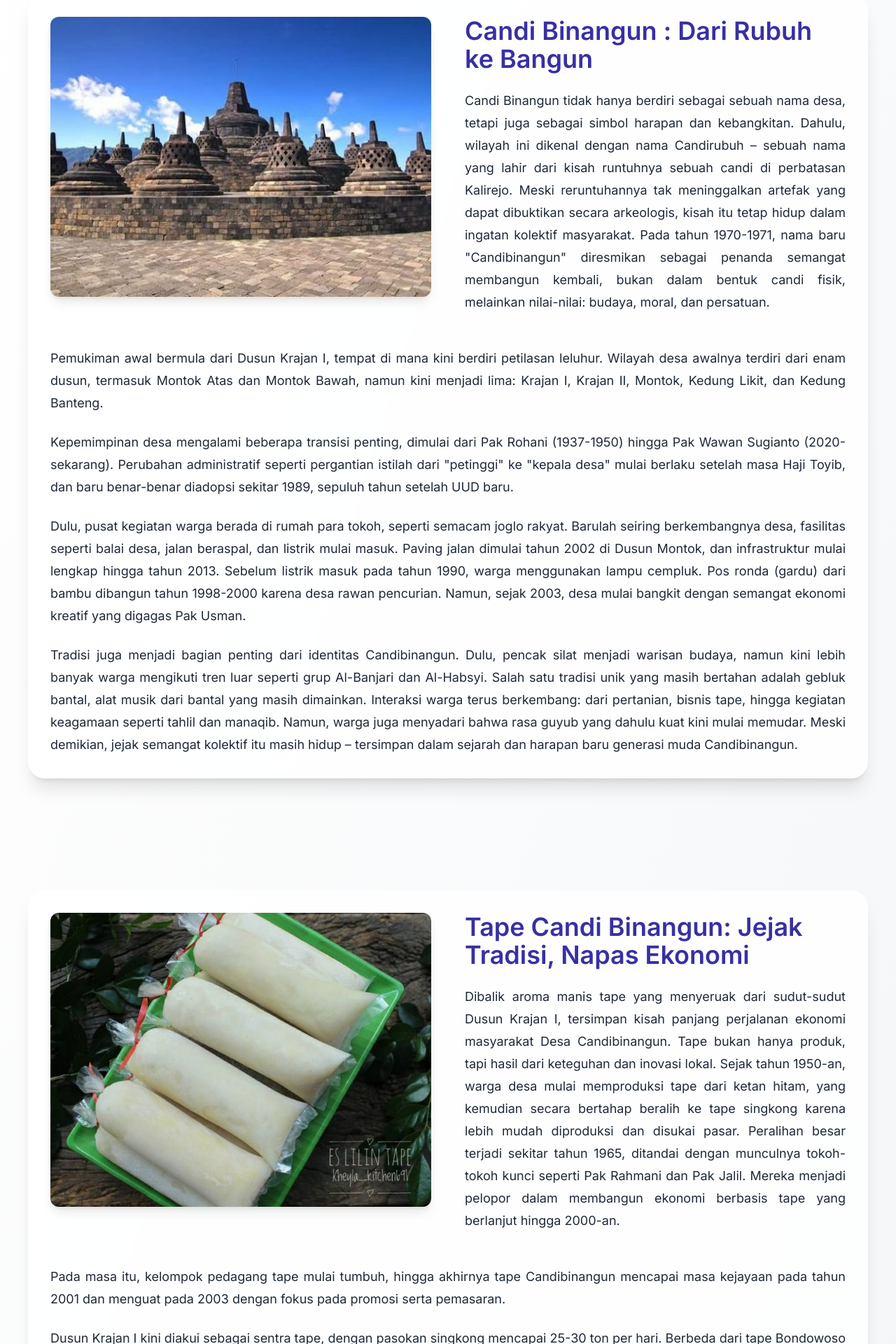
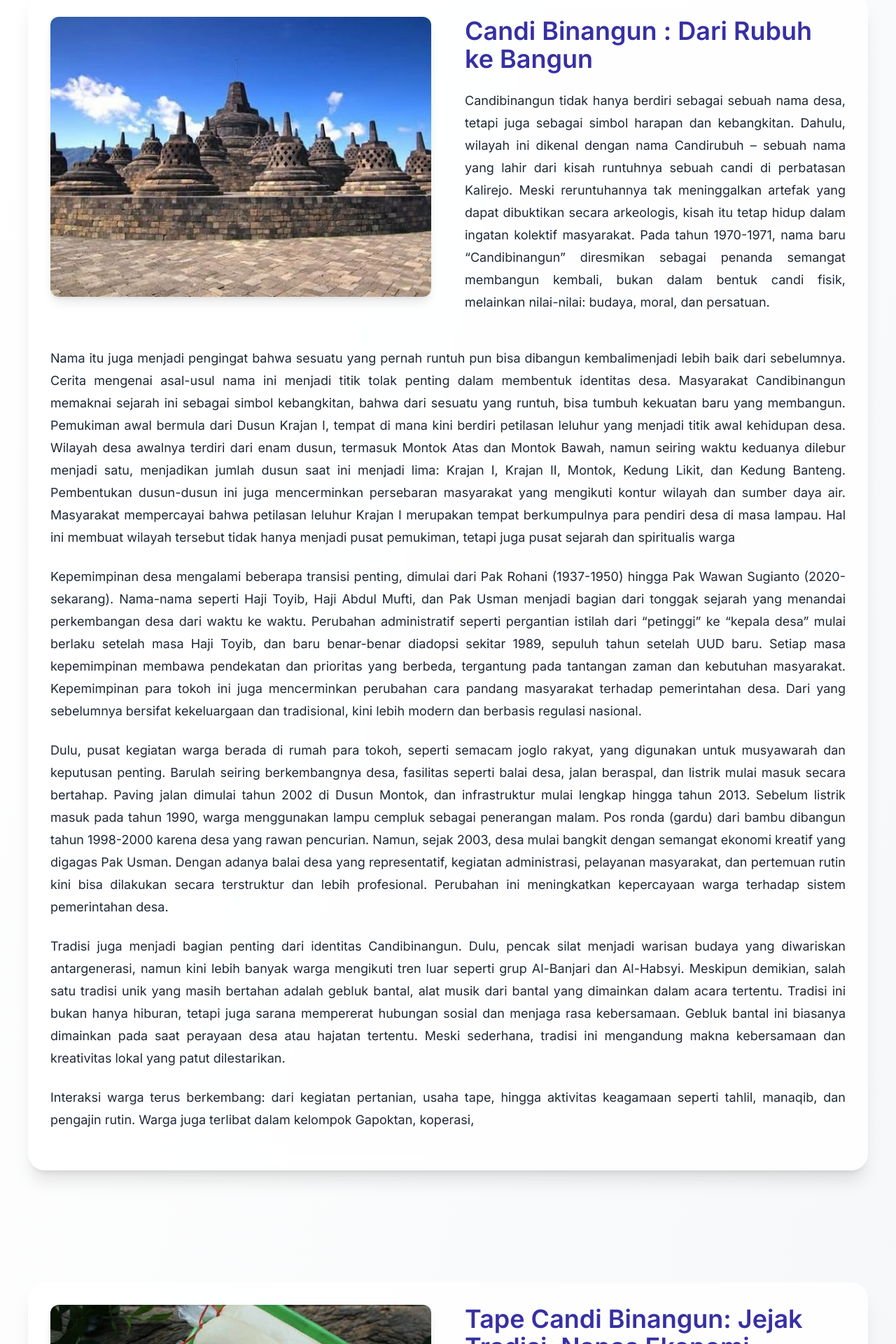
Before and after one commit to Slmnalfrs/candibinangun-web, a React (Create React App) app: page /profil in a window 1280 px wide. Shown: the part 580-2500 px from the top of the page at 70% size. Built offline with nearby package versions, Linux system fonts and the light colour scheme.

Commit message:
four commit

```diff
--- a/src/pages/Profil.jsx
+++ b/src/pages/Profil.jsx
@@ -60,7 +60,7 @@ export default function ProfilDesa() {
                 Candi Binangun : Dari Rubuh ke Bangun
               </h2>
               <p className="text-sm sm:text-base lg:text-lg leading-6 sm:leading-7 lg:leading-8 text-gray-800 text-justify">
-                Candi Binangun tidak hanya berdiri sebagai sebuah nama desa, tetapi juga sebagai simbol harapan dan kebangkitan. Dahulu, wilayah ini dikenal dengan nama Candirubuh – sebuah nama yang lahir dari kisah runtuhnya sebuah candi di perbatasan Kalirejo. Meski reruntuhannya tak meninggalkan artefak yang dapat dibuktikan secara arkeologis, kisah itu tetap hidup dalam ingatan kolektif masyarakat. Pada tahun 1970-1971, nama baru "Candibinangun" diresmikan sebagai penanda semangat membangun kembali, bukan dalam bentuk candi fisik, melainkan nilai-nilai: budaya, moral, dan persatuan.
+               Candibinangun tidak hanya berdiri sebagai sebuah nama desa, tetapi juga sebagai simbol harapan dan kebangkitan. Dahulu, wilayah ini dikenal dengan nama Candirubuh – sebuah nama yang lahir dari kisah runtuhnya sebuah candi di perbatasan Kalirejo. Meski reruntuhannya tak meninggalkan artefak yang dapat dibuktikan secara arkeologis, kisah itu tetap hidup dalam ingatan kolektif masyarakat. Pada tahun 1970-1971, nama baru “Candibinangun” diresmikan sebagai penanda semangat membangun kembali, bukan dalam bentuk candi fisik, melainkan nilai-nilai: budaya, moral, dan persatuan.
               </p>
             </motion.div>
           </div>
@@ -73,16 +73,19 @@ export default function ProfilDesa() {
           >
             <div className="prose prose-sm sm:prose-base lg:prose-lg max-w-none text-justify">
               <p className="text-sm sm:text-base lg:text-lg leading-6 sm:leading-7 lg:leading-8 text-gray-800 mb-4 sm:mb-6">
-                Pemukiman awal bermula dari Dusun Krajan I, tempat di mana kini berdiri petilasan leluhur. Wilayah desa awalnya terdiri dari enam dusun, termasuk Montok Atas dan Montok Bawah, namun kini menjadi lima: Krajan I, Krajan II, Montok, Kedung Likit, dan Kedung Banteng.
+              Nama itu juga menjadi pengingat bahwa sesuatu yang pernah runtuh pun bisa dibangun kembalimenjadi lebih baik dari sebelumnya. Cerita mengenai asal-usul nama ini menjadi titik tolak penting dalam membentuk identitas desa. Masyarakat Candibinangun memaknai sejarah ini sebagai simbol kebangkitan, bahwa dari sesuatu yang runtuh, bisa tumbuh kekuatan baru yang membangun. Pemukiman awal bermula dari Dusun Krajan I, tempat di mana kini berdiri petilasan leluhur yang menjadi titik awal kehidupan desa. Wilayah desa awalnya terdiri dari enam dusun, termasuk Montok Atas dan Montok Bawah, namun seiring waktu keduanya dilebur menjadi satu, menjadikan jumlah dusun saat ini menjadi lima: Krajan I, Krajan II, Montok, Kedung Likit, dan Kedung Banteng. Pembentukan dusun-dusun ini juga mencerminkan persebaran masyarakat yang mengikuti kontur wilayah dan sumber daya air. Masyarakat mempercayai bahwa petilasan leluhur Krajan I merupakan tempat berkumpulnya para pendiri desa di masa lampau. Hal ini membuat wilayah tersebut tidak hanya menjadi pusat pemukiman, tetapi juga pusat sejarah dan spiritualis warga
               </p>
               <p className="text-sm sm:text-base lg:text-lg leading-6 sm:leading-7 lg:leading-8 text-gray-800 mb-4 sm:mb-6">
-                Kepemimpinan desa mengalami beberapa transisi penting, dimulai dari Pak Rohani (1937-1950) hingga Pak Wawan Sugianto (2020-sekarang). Perubahan administratif seperti pergantian istilah dari "petinggi" ke "kepala desa" mulai berlaku setelah masa Haji Toyib, dan baru benar-benar diadopsi sekitar 1989, sepuluh tahun setelah UUD baru.
+                Kepemimpinan desa mengalami beberapa transisi penting, dimulai dari Pak Rohani (1937-1950) hingga Pak Wawan Sugianto (2020-sekarang). Nama-nama seperti Haji Toyib, Haji Abdul Mufti, dan Pak Usman menjadi bagian dari tonggak sejarah yang menandai perkembangan desa dari waktu ke waktu. Perubahan administratif seperti pergantian istilah dari “petinggi” ke “kepala desa” mulai berlaku setelah masa Haji Toyib, dan baru benar-benar diadopsi sekitar 1989, sepuluh tahun setelah UUD baru. Setiap masa kepemimpinan membawa pendekatan dan prioritas yang berbeda, tergantung pada tantangan zaman dan kebutuhan masyarakat. Kepemimpinan para tokoh ini juga mencerminkan perubahan cara pandang masyarakat terhadap pemerintahan desa. Dari yang sebelumnya bersifat kekeluargaan dan tradisional, kini lebih modern dan berbasis regulasi nasional.
               </p>
               <p className="text-sm sm:text-base lg:text-lg leading-6 sm:leading-7 lg:leading-8 text-gray-800 mb-4 sm:mb-6">
-                Dulu, pusat kegiatan warga berada di rumah para tokoh, seperti semacam joglo rakyat. Barulah seiring berkembangnya desa, fasilitas seperti balai desa, jalan beraspal, dan listrik mulai masuk. Paving jalan dimulai tahun 2002 di Dusun Montok, dan infrastruktur mulai lengkap hingga tahun 2013. Sebelum listrik masuk pada tahun 1990, warga menggunakan lampu cempluk. Pos ronda (gardu) dari bambu dibangun tahun 1998-2000 karena desa rawan pencurian. Namun, sejak 2003, desa mulai bangkit dengan semangat ekonomi kreatif yang digagas Pak Usman.
+                Dulu, pusat kegiatan warga berada di rumah para tokoh, seperti semacam joglo rakyat, yang digunakan untuk musyawarah dan keputusan penting. Barulah seiring berkembangnya desa, fasilitas seperti balai desa, jalan beraspal, dan listrik mulai masuk secara bertahap. Paving jalan dimulai tahun 2002 di Dusun Montok, dan infrastruktur mulai lengkap hingga tahun 2013. Sebelum listrik masuk pada tahun 1990, warga menggunakan lampu cempluk sebagai penerangan malam. Pos ronda (gardu) dari bambu dibangun tahun 1998-2000 karena desa yang rawan pencurian. Namun, sejak 2003, desa mulai bangkit dengan semangat ekonomi kreatif yang digagas Pak Usman. Dengan adanya balai desa yang representatif, kegiatan administrasi, pelayanan masyarakat, dan pertemuan rutin kini bisa dilakukan secara terstruktur dan lebih profesional. Perubahan ini meningkatkan kepercayaan warga terhadap sistem pemerintahan desa.
               </p>
-              <p className="text-sm sm:text-base lg:text-lg leading-6 sm:leading-7 lg:leading-8 text-gray-800">
-                Tradisi juga menjadi bagian penting dari identitas Candibinangun. Dulu, pencak silat menjadi warisan budaya, namun kini lebih banyak warga mengikuti tren luar seperti grup Al-Banjari dan Al-Habsyi. Salah satu tradisi unik yang masih bertahan adalah gebluk bantal, alat musik dari bantal yang masih dimainkan. Interaksi warga terus berkembang: dari pertanian, bisnis tape, hingga kegiatan keagamaan seperti tahlil dan manaqib. Namun, warga juga menyadari bahwa rasa guyub yang dahulu kuat kini mulai memudar. Meski demikian, jejak semangat kolektif itu masih hidup – tersimpan dalam sejarah dan harapan baru generasi muda Candibinangun.
+              <p className="text-sm sm:text-base lg:text-lg leading-6 sm:leading-7 lg:leading-8 text-gray-800 mb-4 sm:mb-6">
+                Tradisi juga menjadi bagian penting dari identitas Candibinangun. Dulu, pencak silat menjadi warisan budaya yang diwariskan antargenerasi, namun kini lebih banyak warga mengikuti tren luar seperti grup Al-Banjari dan Al-Habsyi. Meskipun demikian, salah satu tradisi unik yang masih bertahan adalah gebluk bantal, alat musik dari bantal yang dimainkan dalam acara tertentu. Tradisi ini bukan hanya hiburan, tetapi juga sarana mempererat hubungan sosial dan menjaga rasa kebersamaan. Gebluk bantal ini biasanya dimainkan pada saat perayaan desa atau hajatan tertentu. Meski sederhana, tradisi ini mengandung makna kebersamaan dan kreativitas lokal yang patut dilestarikan.
+              </p>
+              <p className="text-sm sm:text-base lg:text-lg leading-6 sm:leading-7 lg:leading-8 text-gray-800 mb-4 sm:mb-6">
+                Interaksi warga terus berkembang: dari kegiatan pertanian, usaha tape, hingga aktivitas keagamaan seperti tahlil, manaqib, dan pengajin rutin. Warga juga terlibat dalam kelompok Gapoktan, koperasi,
               </p>
             </div>
           </motion.div>
@@ -116,7 +119,7 @@ export default function ProfilDesa() {
                 Tape Candi Binangun: Jejak Tradisi, Napas Ekonomi
               </h2>
               <p className="text-sm sm:text-base lg:text-lg leading-6 sm:leading-7 lg:leading-8 text-gray-800 text-justify">
-                Dibalik aroma manis tape yang menyeruak dari sudut-sudut Dusun Krajan I, tersimpan kisah panjang perjalanan ekonomi masyarakat Desa Candibinangun. Tape bukan hanya produk, tapi hasil dari keteguhan dan inovasi lokal. Sejak tahun 1950-an, warga desa mulai memproduksi tape dari ketan hitam, yang kemudian secara bertahap beralih ke tape singkong karena lebih mudah diproduksi dan disukai pasar. Peralihan besar terjadi sekitar tahun 1965, ditandai dengan munculnya tokoh-tokoh kunci seperti Pak Rahmani dan Pak Jalil. Mereka menjadi pelopor dalam membangun ekonomi berbasis tape yang berlanjut hingga 2000-an.
+               Dibalik aroma manis tape yang menyeruak dari sudut-sudut Dusun Krajan I, tersimpan kisah panjang perjalanan ekonomi masyarakat Desa Candibinangun. Tape bukan hanya produk, tapi hasil dari keteguhan dan inovasi lokal. Sejak tahun 1950, warga desa mulai memproduksi tape dari ketan hitam, yang kemudian secara bertahap beralih ke tape singkong karena lebih mudah diproduksi dan disukai pasar. Pergeseran ini bukan semata-mata keputusan bisnis, tapi juga respons terhadap keterbatasan bahan baku dan perubahan selera konsumen. Tape singkong lebih cepat diproses, lebih murah, dan mampu menjangkau lebih banyak kalangan.
               </p>
             </motion.div>
           </div>
@@ -128,18 +131,27 @@ export default function ProfilDesa() {
             transition={{ duration: 0.8, delay: 0.2 }}
           >
             <div className="prose prose-sm sm:prose-base lg:prose-lg max-w-none text-justify">
-              <p className="text-sm sm:text-base lg:text-lg leading-6 sm:leading-7 lg:leading-8 text-gray-800 mb-4 sm:mb-6">
-                Pada masa itu, kelompok pedagang tape mulai tumbuh, hingga akhirnya tape Candibinangun mencapai masa kejayaan pada tahun 2001 dan menguat pada 2003 dengan fokus pada promosi serta pemasaran.
+              <p className="text-sm sm:text-base lg:text-lg leading-6 sm:leading-7 lg:leading-8 text-gray-800  mb-4 sm:mb-6">
+                Peralihan besar terjadi sekitar tahun 1965, ditandai dengan munculnya tokoh-tokoh kunci seperti Pak Rahmani dan Pak Jalil. Mereka menjadi pelopor dalam membangun ekonomi berbasis tape yang berlanjut hingga tahun 2000. Pada masa itu, kelompok pedagang tape mulai tumbuh, hingga akhirnya tape Candibinangun mencapai masa kejayaan pada tahun 2001 dan menguat pada 2003 dengan fokus pada promosi serta pemasaran. Dari sistem penjualan tradisional seperti pikulan, usaha ini berkembang hingga mampu menggunakan kendaraan bermotor untuk distribusi. Pendekatan kolektif dalam usaha tape juga menciptakan jaringan sosial dan ekonomi yang saling mendukung di antara warga.
               </p>
               <p className="text-sm sm:text-base lg:text-lg leading-6 sm:leading-7 lg:leading-8 text-gray-800 mb-4 sm:mb-6">
-                Dusun Krajan I kini diakui sebagai sentra tape, dengan pasokan singkong mencapai 25-30 ton per hari. Berbeda dari tape Bondowoso yang dikukus dan tahan lama, tape dari Candibinangun direbus agar proses lebih cepat dan produk bisa langsung diedarkan. Dalam 2-3 hari, tape dalam kemasan kresek biasanya sudah habis terjual di pasar tradisional.
+               Dusun Krajan I kini diakui sebagai sentra tape, dengan pasokan singkong mencapai 25-30 ton per hari. Berbeda dari tape Bondowoso yang dikukus dan tahan lama, tape dari Candibinangun direbus agar proses lebih cepat dan produk bisa langsung diedarkan. Dalam 2-3 hari, tape dalam kemasan kresek biasanya sudah habis terjual di pasar tradisional. Proses perebusan juga dipilih karena lebih hemat energi, efisiensi waktu, dan cocok untuk memenuhi permintaan dalam jumlah besar, terutama saat musim liburan atau hari pasar. Kendati lebih cepat basi dibanding tape kukus, tape rebus dinilai lebih praktis dan sesuai dengan ritme konsumsi masyarakat.
               </p>
               <p className="text-sm sm:text-base lg:text-lg leading-6 sm:leading-7 lg:leading-8 text-gray-800 mb-4 sm:mb-6">
-                Kemasan menjadi salah satu bentuk inovasi: dari kresek tradisional (disebut "manohara"), hingga mika dan kardus untuk segmen premium. Setidaknya ada 20 pelaku usaha menggunakan mika dan sudah memiliki izin resmi. Kardus digunakan untuk oleh-oleh dan dapat bertahan hingga 10 hari tanpa pengawet.
+                Kemasan menjadi salah satu bentuk inovasi: dari kresek tradisional (disebut “manohara”), hingga mika dan kardus untuk segmen premium. Setidaknya ada 20 pelaku usaha menggunakan mika dan sudah memiliki izin resmi. Kardus digunakan untuk oleh-oleh dan dapat bertahan hingga 10 hari tanpa pengawet. Kemasan bukan hanya sekedar pelindung, tetapi juga simbol kualitas dan branding yang memengaruhi harga jual. Pilihan kemasan turut disesuaikan dengan target pasar, seperti kresek untuk pasar tradisional, mika untuk pasar wisata, dan kardus untuk keperluan khusus seperti hadiah atau oleh-oleh, kemasan kardus biasanya digunakan ketika ada pesanan untuk kalangan atas.
               </p>
-              <p className="text-sm sm:text-base lg:text-lg leading-6 sm:leading-7 lg:leading-8 text-gray-800">
-                Menariknya, meski proses produksi masih tradisional, sistem pemasaran telah berkembang. Penjualan dilakukan secara langsung, via agen pasar, hingga ke platform online seperti TikTok, Facebook, dan website milik kemitraan. Sampel tape kerap dikirim ke toko atau pasar untuk menarik pelanggan baru. Bahkan limbah kulit singkong tidak terbuang sia-sia, namun digunakan sebagai pakan ternak karena masih mengandung sisa tepung tapioka. Tape bukan hanya sumber penghasilan, tapi juga simbol ketekunan, keterhubungan antar warga, dan ketahanan sosial Candibinangun. Dari yang semula petani, kini warga bertransformasi menjadi pelaku usaha rumahan yang menjaga warisan, sekaligus membuka peluang baru bagi generasi muda.
+              <p className="text-sm sm:text-base lg:text-lg leading-6 sm:leading-7 lg:leading-8 text-gray-800 mb-4 sm:mb-6">
+               Menariknya, meski proses produksi masih tradisional, sistem pemasaran telah berkembang. Penjualan dilakukan secara langsung, via agen pasar, hingga ke platform online seperti TikTok, Facebook, dan website milik kemitraan. Sampel tape kerap dikirim ke toko atau pasar untuk menarik pelanggan baru. Bahkan limbah kulit singkong tidak terbuang sia-sia, namun digunakan sebagai pakan ternak karena masih mengandung sisa tepung tapioka. Para produsen kini juga semakin sadar akan pentingnya pencatatan, pengemasan yang higienis, dan komunikasi aktif dengan konsumen.
               </p>
+                <p className="text-sm sm:text-base lg:text-lg leading-6 sm:leading-7 lg:leading-8 text-gray-800 mb-4 sm:mb-6">
+                  Tak hanya bertahan di pasar lokal, tape Candibinangun juga mulai dikenal di luar wilayah Pasuruan. Beberapa produsen menjalin kemitraan dengan toko oleh-oleh di kota besar seperti Surabaya dan Malang, bahkan pernah menerima pesanan dalam jumlah besar untuk acara-acara pernikahan dan hajatan. Momentum ini menjadi peluang sekaligus tantangan, karena produsen dituntut untuk menjaga konsistensi rasa, kebersihan, serta ketepatan waktu pengiriman. Hal ini membuktikan bahwa tape bukan lagi sekedar makanan rumahan, melainkan telah menjadi produk ekonomi strategis desa
+                </p>
+                 <p className="text-sm sm:text-base lg:text-lg leading-6 sm:leading-7 lg:leading-8 text-gray-800 mb-4 sm:mb-6">
+                  Tape bukan hanya sumber penghasilan, tapi juga simbol ketekunan, keterhubungan antar warga, dan ketahanan sosial Candibinangun. Dari yang semula petani, kini warga bertransformasi menjadi pelaku usaha rumahan yang menjaga warisan, sekaligus membuka peluang baru bagi generasi muda. Usaha tape telah menjadi jalan untuk memperkuat ekonomi lokal, menyerap tenaga kerja, serta mempererat rasa kebersamaan daalm komunitas. Kisah tape Candibinangun adalah bukti nyata bahwa produk sederhana pun bisa menjadi kekuatan besar jika dikelola dengan tekun, kreatif, dan penuh semangat gotong royong.
+                 </p>
+                 <p className="text-sm sm:text-base lg:text-lg leading-6 sm:leading-7 lg:leading-8 text-gray-800 mb-4 sm:mb-6">
+                  Melalui sejarah panjang dan adaptasi yang terus berjalan, tape telah menjadi identitas kuliner khas Candibinangun. Setiap bungkus tape yang sampai ke tangan konsumen menyimpan cerita tentang kerja keras, perubahan sosial, dan kekuatan komunitas. Di tengah dunia yang terus bergerak cepat, tape Candibinangun mengajarkan kita bahwa mempertahankan tradisi bukan berarti berhenti berkembang, melainkan menjaga akar sambil tumbuh mengikuti zaman.
+                 </p>
             </div>
           </motion.div>
         </div>
```
